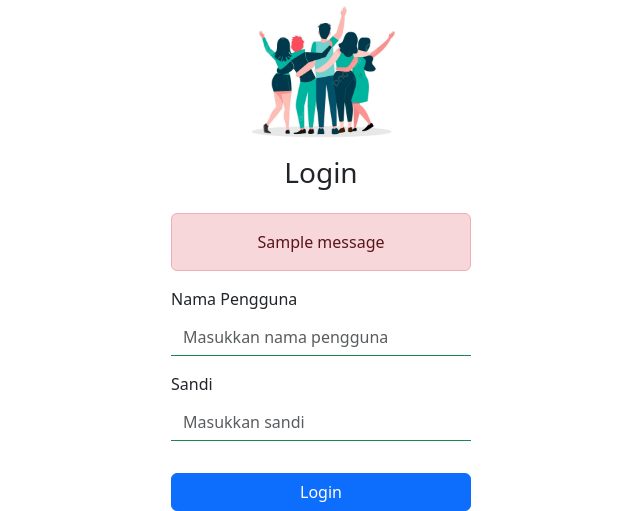
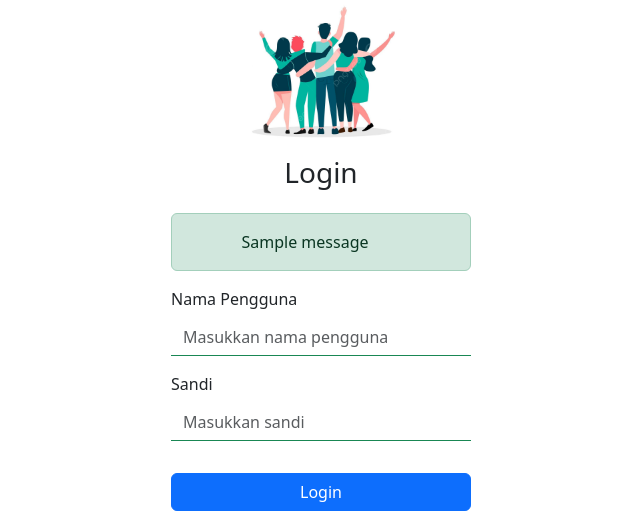
Before and after one commit to RifqiDzakwan22/Rekap-Data-Kelurahan, a Django app: page /login/ in a window 1280 px wide. Shown: the part 127-638 px from the top of the page, without its empty margins (319-959 px from the left). Run offline with Django 5.2, Linux system fonts and the light colour scheme; one stand-in notice (Sample message) is shown.

Commit message:
update code

```diff
--- a/rekap/templates/rekap/login.html
+++ b/rekap/templates/rekap/login.html
@@ -8,14 +8,15 @@
 
         <h3 class="mb-4">Login</h3>
 
-        <!-- notif tidak berhasil -->
-         {% if messages %}
-            <div class="alert alert-danger">
-                {% for message in messages %}
-                    {{ message }}
-                {% endfor %}
+        <!-- ✅ tambahan: alert dinamis sesuai tags -->
+        {% if messages %}
+          {% for message in messages %}
+            <div class="alert alert-{{ message.tags }} alert-dismissible fade show mt-2" role="alert">
+              {{ message }}
             </div>
+          {% endfor %}
         {% endif %}
+        <!-- end tambahan -->
 
         <form method="post">
             {% csrf_token %}
--- a/rekap/views.py
+++ b/rekap/views.py
@@ -225,6 +225,9 @@ def register(request):
             login(request, user)
             messages.success(request, 'Pendaftaran berhasil, silakan login.')
             return redirect('login')
+        else:
+            messages.error(request, 'Pendaftaran gagal, cek kembali data Anda.')
+
     else:
         form = CustomUserCreationForm()
     return render(request, 'rekap/register.html', {'form': form})
```
Also changed, not shown: db.sqlite3, rekap/static/rekap/logoSmD.png.
